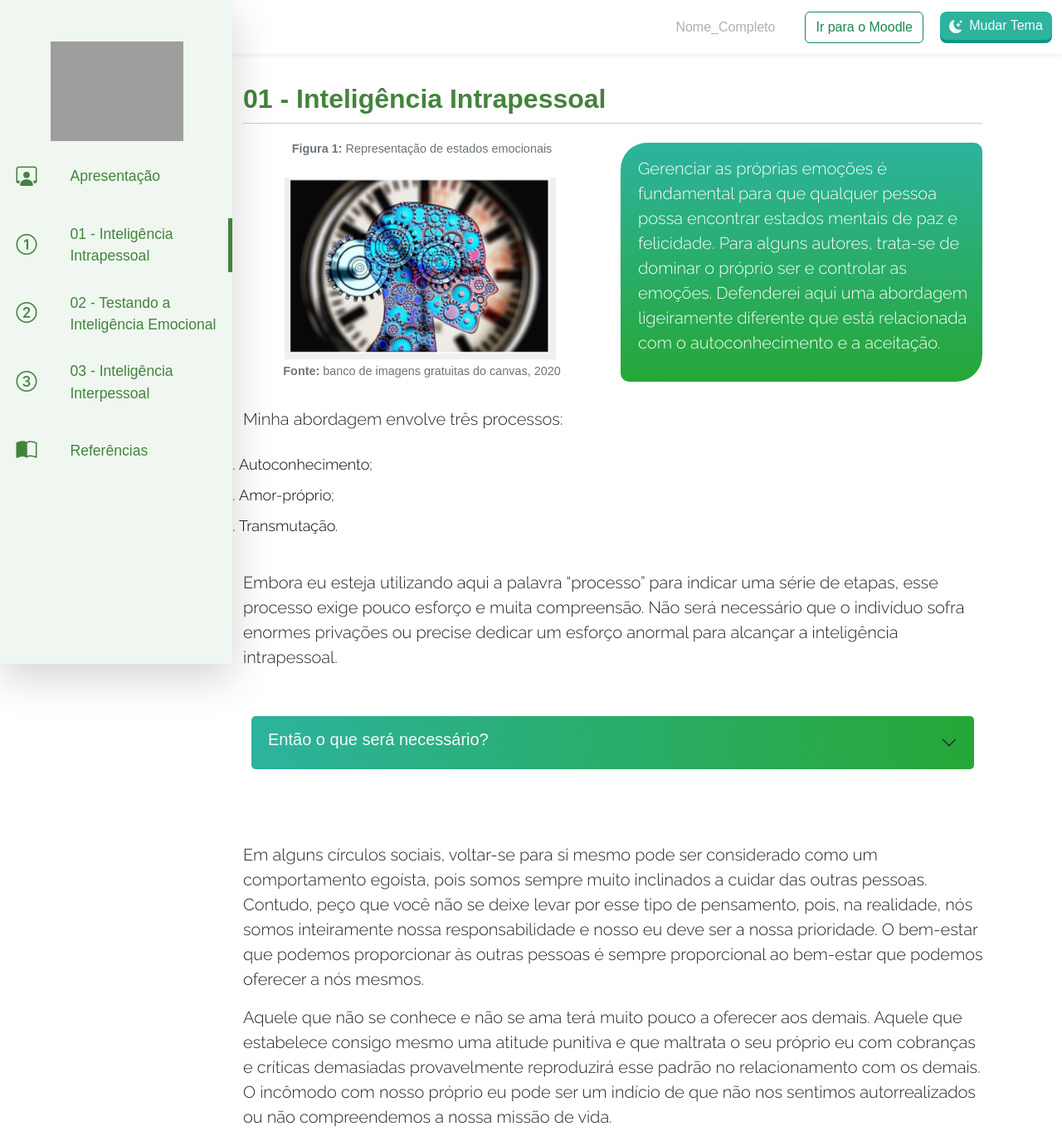
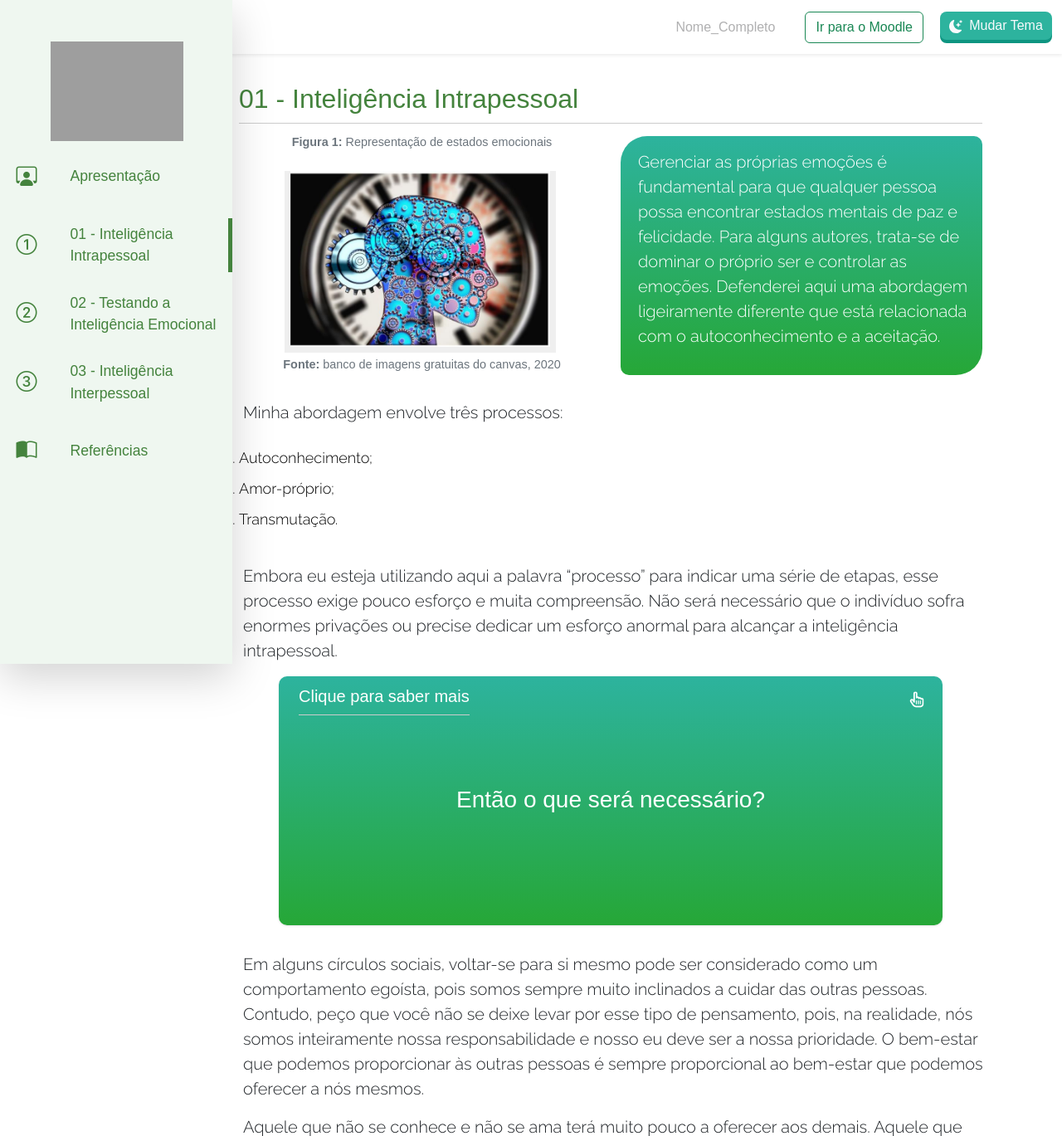
Before and after one commit to davibarbosamarques/InteligenciaEmocional_EGPCE, a PHP site: page /topico01.php in a window 1280 px wide. Shown: the top 1369 px of the page at 83% size. Run offline with PHP 8.4, Linux system fonts and the light colour scheme; grey boxes are pictures that could not be loaded.

Commit message:
terminando o topico-01

```diff
--- a/Modulo02/assets/cssdapagina/style.css
+++ b/Modulo02/assets/cssdapagina/style.css
@@ -33,3 +33,124 @@
     border-top-left-radius: 2em;
     color: white;
 }
+
+/* flip card */
+h2,
+h3,
+h4 {
+  margin: 0;
+  font-weight: 500;
+}
+
+
+
+.cards {
+  display: flex;
+  gap: 10px;
+}
+
+article {
+  position: relative;
+  perspective: 1000px;
+  width: 100vh;
+  height: 300px;
+}
+
+article header {
+  display: flex;
+  justify-content: space-between;
+  align-items: center;
+  height: 10px;
+
+}
+
+article header h2 {
+  font-size: 20px;
+}
+
+article .front,
+article .back {
+  position: absolute;
+  top: 0;
+  left: 0;
+  right: 0;
+  bottom: 0;
+  text-align: center;
+  backface-visibility: hidden;
+  background-image: linear-gradient(to bottom, #2db39e, #26a737);
+  border-radius: 10px;
+  box-shadow: rgba(0, 0, 0, 0) 0px 0px 0px 0px, rgba(0, 0, 0, 0) 0px 0px 0px 0px,
+    rgba(0, 0, 0, 0.1) 0px 1px 3px 0px, rgba(0, 0, 0, 0.1) 0px 1px 2px -1px;
+  padding: 24px;
+  transition: 0.6s;
+  cursor: pointer;
+}
+.front h2{
+    color: white !important;
+}
+.front h3{
+    color: white !important;
+}
+.back p{
+    color: white !important;
+    opacity: 1 !important;
+}
+.back {
+  transform: rotateY(180deg);
+  color: white !important;
+}
+
+input {
+  position: absolute;
+  scale: 0;
+}
+
+input:checked ~ article .back {
+  transform: rotateY(0);
+}
+
+input:checked ~ article .front {
+  transform: rotateY(-180deg);
+}
+
+article var {
+  font-style: normal;
+  font-size: 80px;
+  line-height: 1;
+}
+
+article h3 {
+  margin: 3.5em 0 30px;
+  font-weight: 500;
+
+}
+
+#summary :is(var, h3) {
+  color: #3b82f6;
+}
+
+#overdue :is(var, h3) {
+  color: #ef4444;
+}
+
+#features :is(var, h3) {
+  color: #22c55e;
+}
+
+article :is(h4, p) {
+  opacity: 0.5;
+  font-size: 20px;
+}
+
+article p {
+  margin-top: 0.5em;
+}
+
+.text-left{
+  text-align: left;
+}
+
+.container{
+ display: flex;
+ justify-content: center;
+}
--- a/Modulo02/topico01.php
+++ b/Modulo02/topico01.php
@@ -82,23 +82,32 @@
 
                             <p class="wow fadeIn" data-wow-delay="0.3s">Embora eu esteja utilizando aqui a palavra “processo” para indicar uma série de etapas, esse processo exige pouco esforço e muita compreensão. Não será necessário que o indivíduo sofra enormes privações ou precise dedicar um esforço anormal para alcançar a inteligência intrapessoal.</p>
 
-                            <div class="container wow fadeIn" data-wow-delay="0.3s">
-                            <div class="accordion" id="accordionPanelsStayOpenExample">
-                                <div class="accordion-item">
-                                    <h2 class="accordion-header">
-                                        <button class="accordion-button text-light collapsed" type="button"
-                                            data-bs-toggle="collapse" data-bs-target="#panelsStayOpen-collapseTwo"
-                                            aria-expanded="false" aria-controls="panelsStayOpen-collapseTwo">
-                                            <h5>Então o que será necessário?</h5>
-                                        </button>
-                                    </h2>
-                                    <div id="panelsStayOpen-collapseTwo" class="accordion-collapse collapse">
-                                        <div class="accordion-body">
-                                        Para atingir o maior grau de compreensão do seu próprio ser, você precisa apenas cair em si mesmo. Exige-se pouca ação e mais reflexão. Cair em si mesmo significa conseguir compreender as próprias necessidades, conhecer a si mesmo, responsabilizar- se pelo seu próprio bem-estar, descobrir o seu amor-próprio, livrar-se de toda e qualquer culpa ou padrão de autopunição e, por fim, transmutar todos os padrões negativos em positivos.
+                            <div class="container wow animate__zoomIn">
+                                <div class="cards">
+                                    <label id="summary">
+                                        <input type="checkbox" />
+                                        <article>
+                                        <div class="front">
+                                            <header>
+                                            <h2>Clique para saber mais</h2>
+                                            <span class="material-symbols-outlined"> <i id="icon-pointer" class="fa-regular fa-hand-pointer fa-beat" style="color:white"></i> </span>
+                                            </header>
+
+                                            <h3>Então o que será necessário?</h3>
+
                                         </div>
-                                    </div>
+                                        <div class="back">
+                                            <header>
+                                            <span class="material-symbols-outlined"></span>
+                                            </header>
+                                            <div class="text-left">
+                                            <p>Para atingir o maior grau de compreensão do seu próprio ser, você precisa apenas cair em si mesmo. Exige-se pouca ação e mais reflexão. Cair em si mesmo significa conseguir compreender as próprias necessidades, conhecer a si mesmo, responsabilizar- se pelo seu próprio bem-estar, descobrir o seu amor-próprio, livrar-se de toda e qualquer culpa ou padrão de autopunição e, por fim, transmutar todos os padrões negativos em positivos.</p>
+                                            </div>
+
+                                        </div>
+                                        </article>
+                                    </label>
                                 </div>
-                            </div>
                             </div>
 
                             <p class="wow fadeIn" data-wow-delay="0.3s">Em alguns círculos sociais, voltar-se para si mesmo pode ser considerado como um comportamento egoísta, pois somos sempre muito inclinados a cuidar das outras pessoas. Contudo, peço que você não se deixe levar por esse tipo de pensamento, pois, na realidade, nós somos inteiramente nossa responsabilidade e nosso eu deve ser a nossa prioridade. O bem-estar que podemos proporcionar às outras pessoas é sempre proporcional ao bem-estar que podemos oferecer a nós mesmos.</p>
```
